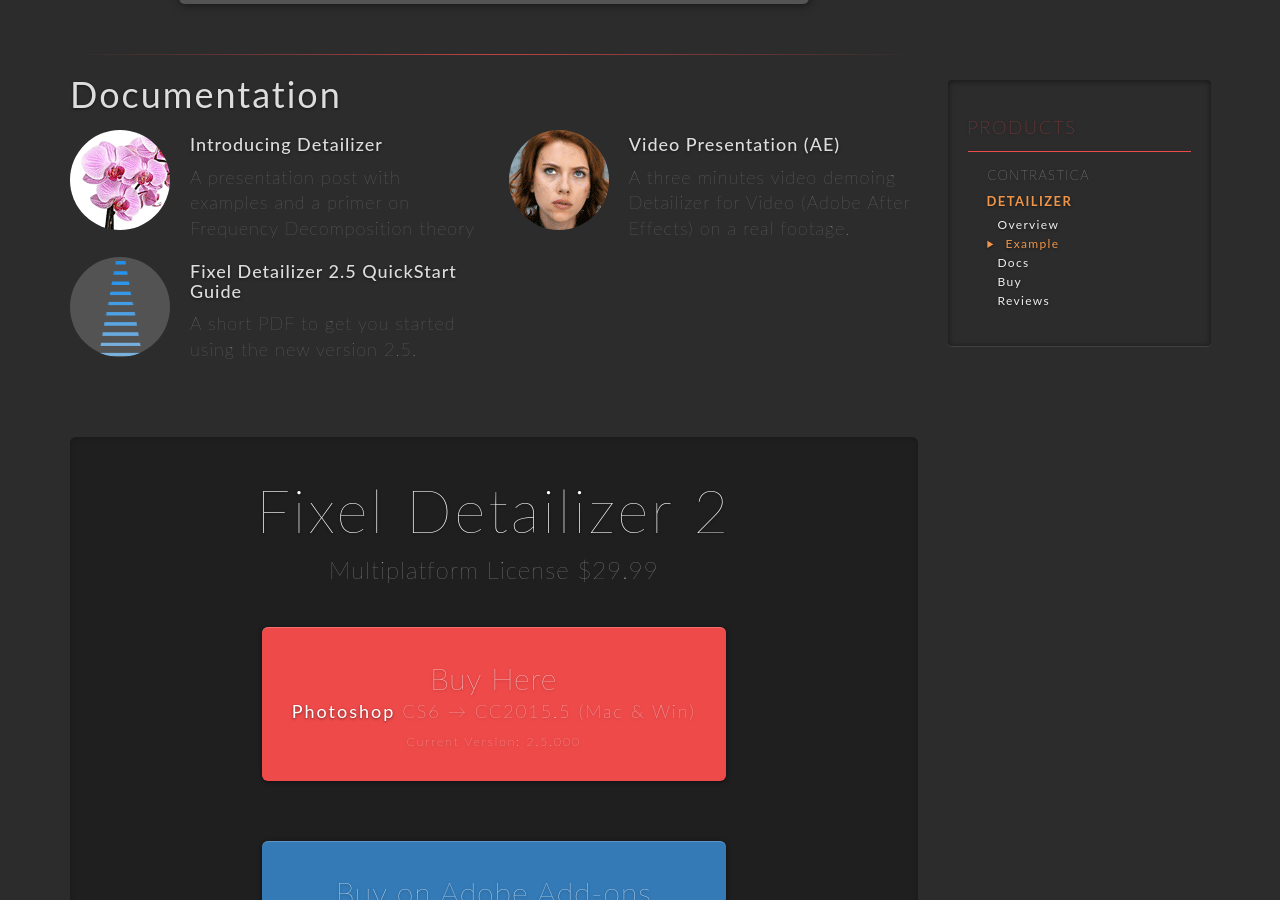
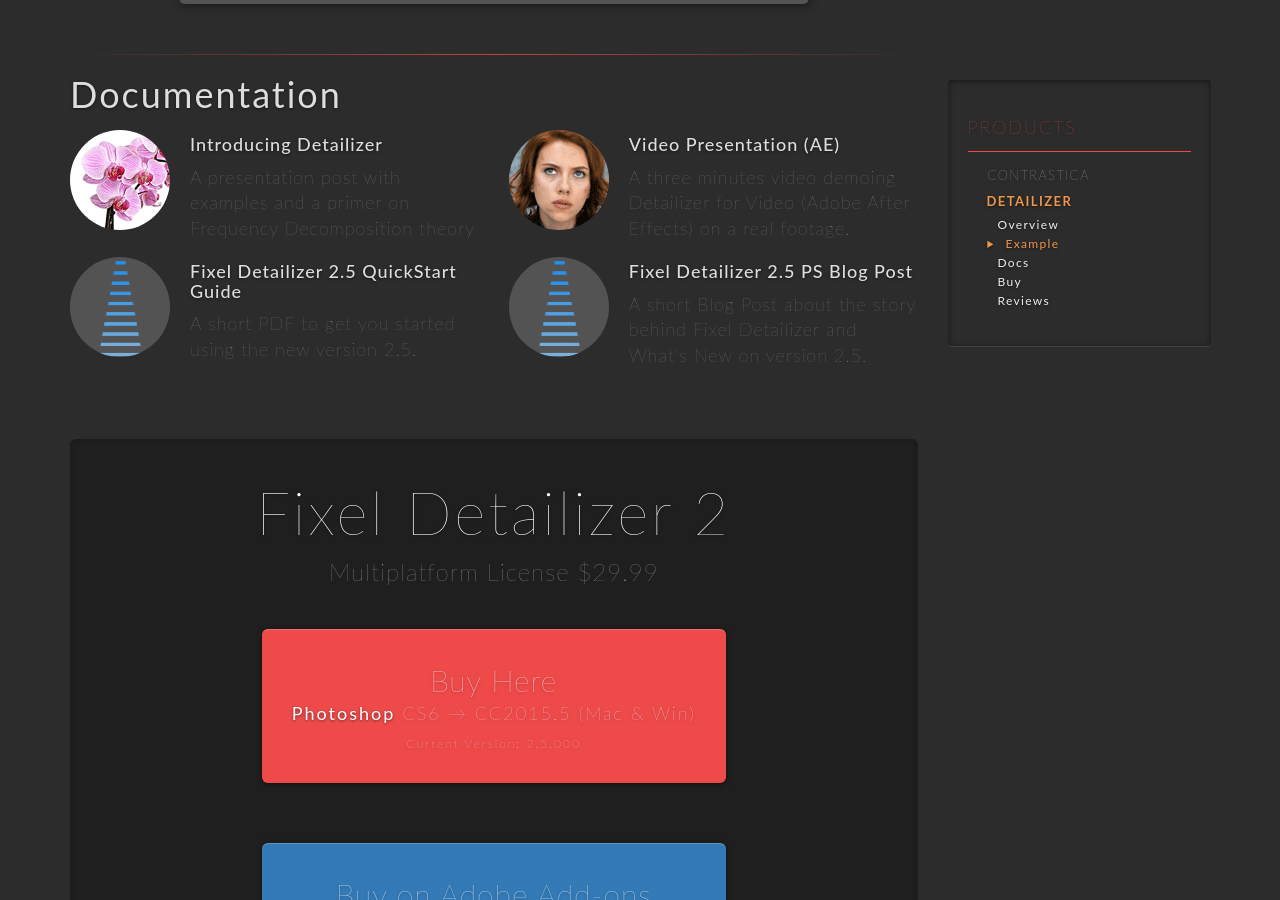
Before and after one commit to FixelAlgorithmsTeam/fixel, a Jekyll site: the page built from products/detailizer/index.html, in a window 1280 px wide and 900 px high, scrolled down 3602 px. Built offline with Jekyll 4.4.1, drawn with Linux system fonts in a browser that asks for light colours; nearby versions of some CDN libraries; comment, search, counter and statistics services are not loaded.

Commit message:
Update index.html
Added link to the Blog Post on the Documentation Section.

```diff
--- a/products/detailizer/index.html
+++ b/products/detailizer/index.html
@@ -98,15 +98,20 @@
 					</div>
 					<div class="clearfix visible-xs"></div>
 					<div class="col-sm-6">
-						<a href="https://www.youtube.com/watch?v=i6lkUgTEVEQ" title="Detailizer for AE video" target="_blank" class="hide-text detailizer-doc-sprite detailizer-video pull-left img-circle img-documentation">Video presentation (AE)</a>
+						<a href="https://www.youtube.com/watch?v=i6lkUgTEVEQ" title="Detailizer for AE Video" target="_blank" class="hide-text detailizer-doc-sprite detailizer-video pull-left img-circle img-documentation">Video Presentation (AE)</a>
 						<h4>Video Presentation (AE)</h4>
 						<p class="feature-text">A three minutes video demoing Detailizer for Video (Adobe After Effects) on a real footage.</p>
 					</div>
 					<div class="clearfix visible-xs"></div>
 					<div class="col-sm-6">
-						<a href="pdf/Fixel Detailizer 2.5 PS QuickStart.pdf" title="Fixel Detailizer 2.5 PS QuickStart Guide" target="_blank" class="hide-text detailizer-doc-sprite detailizer-quickstart pull-left img-circle img-documentation">New 2.5 version QuickStart Guide</a>
+						<a href="pdf/Fixel Detailizer 2.5 PS QuickStart.pdf" title="Fixel Detailizer 2.5 PS QuickStart Guide" target="_blank" class="hide-text detailizer-doc-sprite detailizer-quickstart pull-left img-circle img-documentation">Fixel Detailizer 2.5 QuickStart Guide</a>
 						<h4>Fixel Detailizer 2.5 QuickStart Guide</h4>
 						<p class="feature-text">A short PDF to get you started using the new version 2.5.</p>
+					</div>
+					<div class="col-sm-6">
+						<a href="news/2016/07/fixel-detailizer-2-ps/index.html" title="Fixel Detailizer 2.5 PS Blog Post" target="_blank" class="hide-text detailizer-doc-sprite detailizer-quickstart pull-left img-circle img-documentation">Fixel Detailizer 2.5 PS Blog Post</a>
+						<h4>Fixel Detailizer 2.5 PS Blog Post</h4>
+						<p class="feature-text">A short Blog Post about the story behind Fixel Detailizer and What's New on version 2.5.</p>
 					</div>
 				</div>
 			</section>
```
